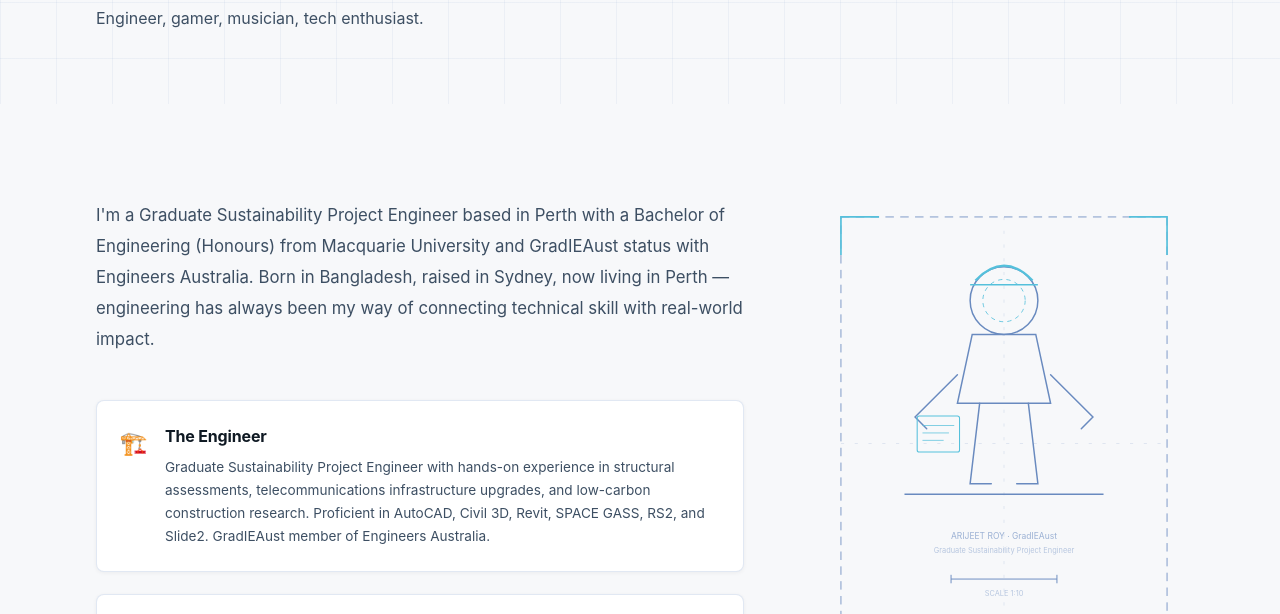
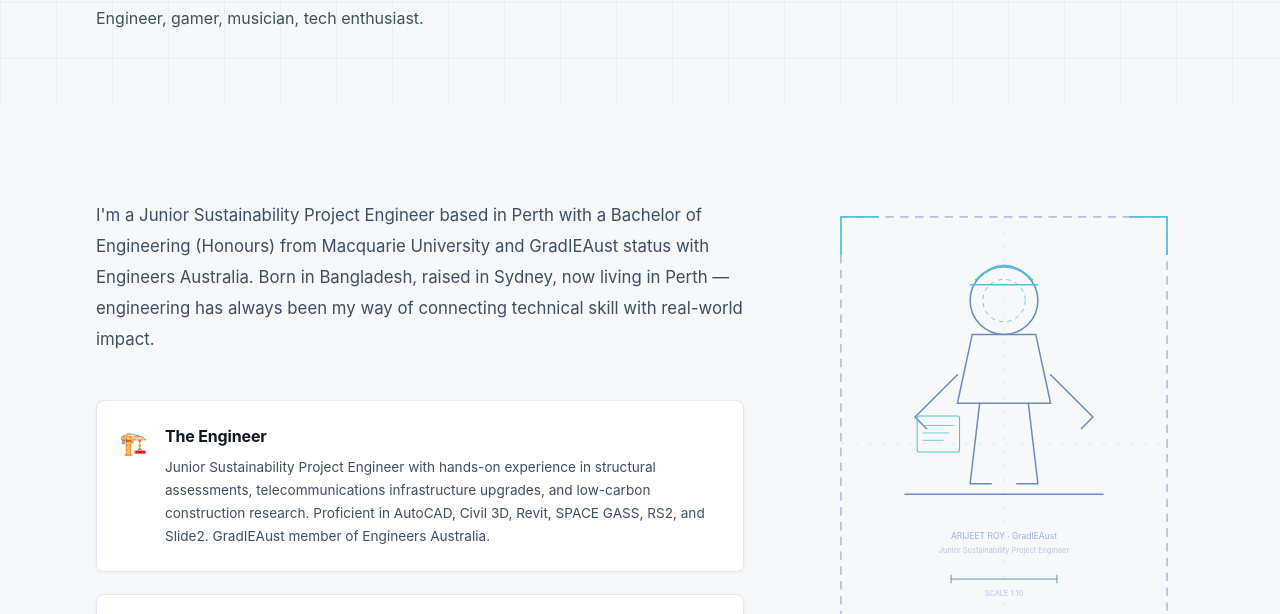
Before and after one commit to arijeetsdiary/arijeetroy.com, a plain HTML site: page about.html in a window 1280 px wide. Shown: the part 278-892 px from the top of the page. Drawn offline with Linux system fonts and the light colour scheme.

Commit message:
Update about.html

```diff
--- a/about.html
+++ b/about.html
@@ -150,13 +150,13 @@ footer{background:var(--text-1);padding:2.5rem 2rem;text-align:center;border-top
   <div class="container">
     <div class="about-grid">
       <div>
-        <p class="about-intro reveal">I'm a Graduate Sustainability Project Engineer based in Perth with a Bachelor of Engineering (Honours) from Macquarie University and GradIEAust status with Engineers Australia. Born in Bangladesh, raised in Sydney, now living in Perth — engineering has always been my way of connecting technical skill with real-world impact.</p>
+        <p class="about-intro reveal">I'm a Junior Sustainability Project Engineer based in Perth with a Bachelor of Engineering (Honours) from Macquarie University and GradIEAust status with Engineers Australia. Born in Bangladesh, raised in Sydney, now living in Perth — engineering has always been my way of connecting technical skill with real-world impact.</p>
         <div class="about-blocks">
           <div class="about-block reveal-top">
             <div class="about-block-icon">🏗️</div>
             <div>
               <div class="about-block-title">The Engineer</div>
-              <p>Graduate Sustainability Project Engineer with hands-on experience in structural assessments, telecommunications infrastructure upgrades, and low-carbon construction research. Proficient in AutoCAD, Civil 3D, Revit, SPACE GASS, RS2, and Slide2. GradIEAust member of Engineers Australia.</p>
+              <p>Junior Sustainability Project Engineer with hands-on experience in structural assessments, telecommunications infrastructure upgrades, and low-carbon construction research. Proficient in AutoCAD, Civil 3D, Revit, SPACE GASS, RS2, and Slide2. GradIEAust member of Engineers Australia.</p>
             </div>
           </div>
           <div class="about-block reveal-top">
@@ -208,7 +208,7 @@ footer{background:var(--text-1);padding:2.5rem 2rem;text-align:center;border-top
           <line x1="93" y1="227" x2="113" y2="227" stroke="#00A3CC" stroke-width="0.7"/>
           <path d="M76 278 L264 278" stroke="#1E50A0" stroke-width="1.4"/>
           <text x="170" y="320" font-family="-apple-system,sans-serif" font-size="8" fill="#1E50A0" text-anchor="middle" opacity="0.65">ARIJEET ROY · GradIEAust</text>
-          <text x="170" y="333" font-family="-apple-system,sans-serif" font-size="7" fill="#1E50A0" text-anchor="middle" opacity="0.45">Graduate Sustainability Project Engineer</text>
+          <text x="170" y="333" font-family="-apple-system,sans-serif" font-size="7" fill="#1E50A0" text-anchor="middle" opacity="0.45">Junior Sustainability Project Engineer</text>
           <path d="M120 358 L220 358" stroke="#1E50A0" stroke-width="0.9"/>
           <path d="M120 354 L120 362" stroke="#1E50A0" stroke-width="0.9"/>
           <path d="M220 354 L220 362" stroke="#1E50A0" stroke-width="0.9"/>
@@ -230,7 +230,7 @@ footer{background:var(--text-1);padding:2.5rem 2rem;text-align:center;border-top
     <a href="https://www.linkedin.com/in/arijeetsdiary/" target="_blank" rel="noopener" title="LinkedIn">💼</a>
     <a href="https://www.youtube.com/@arijeetroy" target="_blank" rel="noopener" title="YouTube">▶️</a>
   </div>
-  <p class="foot-copy">© 2026 Arijeet Roy · Graduate Sustainability Project Engineer · GradIEAust · Perth</p>
+  <p class="foot-copy">© 2026 Arijeet Roy · Junior Sustainability Project Engineer · GradIEAust · Perth</p>
   <p class="foot-tag">"Leaving the world a better place than I found it."</p>
 </footer>
 <script>
```
